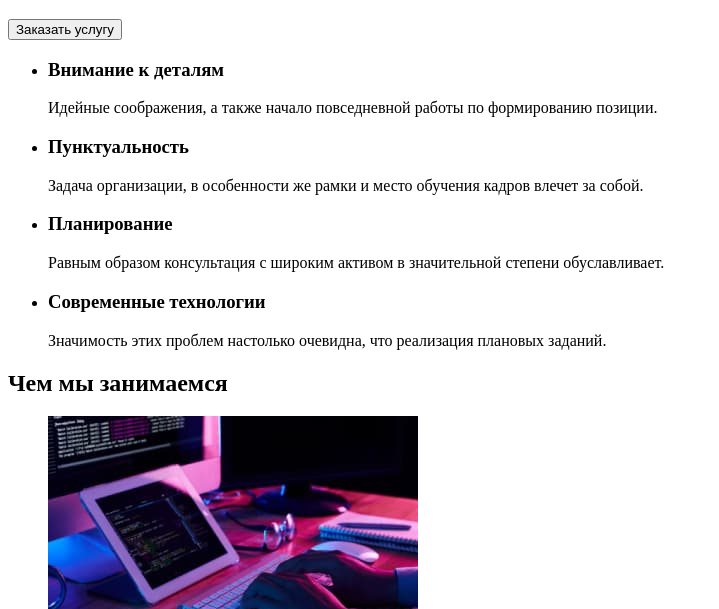
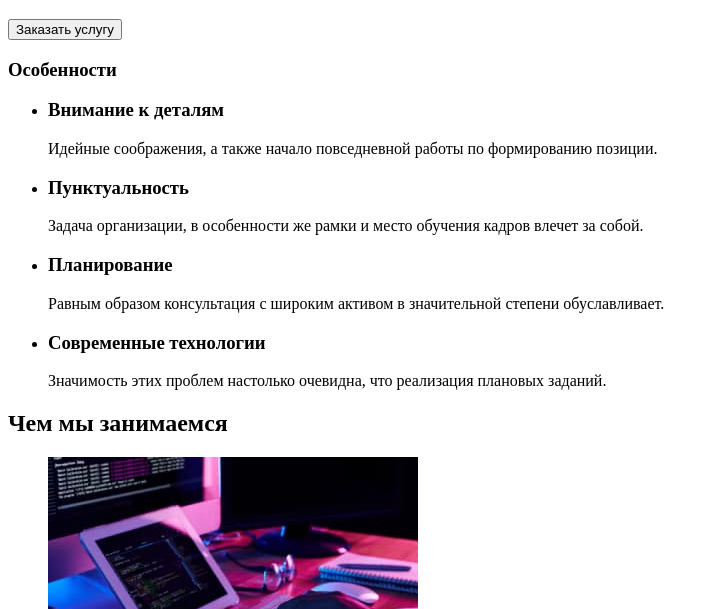
Before and after one commit to Alexf17/goit-markup-hw-01, a plain HTML site: page index.html in a window 1280 px wide. Shown: the part 191-800 px from the top of the page, without its empty margins (0-719 px from the left). Drawn offline with Linux system fonts and the light colour scheme.

Commit message:
correcting

```diff
--- a/index.html
+++ b/index.html
@@ -24,6 +24,7 @@
 
         <!--Soft skill-->
         <section>
+            <h3>Особенности</h3>
             <ul>
                 <li>
                     <h3>Внимание к деталям</h3>
```
